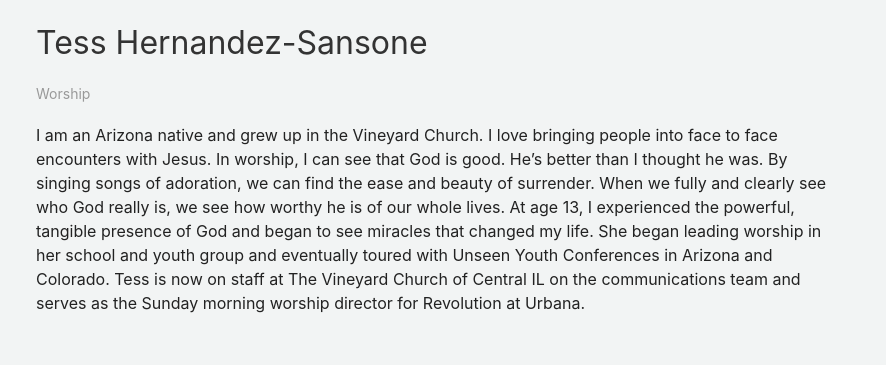
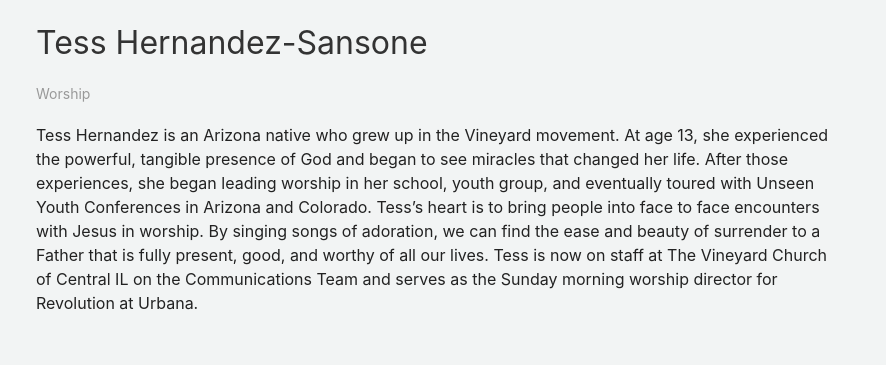
Before and after one commit to TheVineyardChurch/reverb_conference, a Gatsby site: page /about in a window 1280 px wide. Shown: the part 2880-3245 px from the top of the page, 394-1280 px from the left. Built offline with nearby package versions, Linux system fonts and the light colour scheme; Gatsby itself is replaced by a stand-in of ours.

Commit message:
edited tess bio

```diff
--- a/src/components/guests.js
+++ b/src/components/guests.js
@@ -130,16 +130,16 @@ const Jo = {
 
 const Tess = {
   name: "Tess Hernandez-Sansone",
-  bio: `I am an Arizona native and grew up in the Vineyard Church. I love
-  bringing people into face to face encounters with Jesus. In worship, I can
-  see that God is good. He’s better than I thought he was. By singing songs of
-  adoration, we can find the ease and beauty of surrender. When we fully and
-  clearly see who God really is, we see how worthy he is of our whole lives.
-  At age 13, I experienced the powerful, tangible presence of God and began to
-  see miracles that changed my life. She began leading worship in her school and
-  youth group and eventually toured with Unseen Youth Conferences in Arizona and Colorado.
-  Tess is now on staff at The Vineyard Church of Central IL on the communications
-  team and serves as the Sunday morning worship director for Revolution at Urbana.`,
+  bio: `Tess Hernandez is an Arizona native who grew up in the Vineyard movement.
+  At age 13, she experienced the powerful, tangible presence of God and began to
+  see miracles that changed her life. After those experiences, she began leading
+  worship in her school, youth group, and eventually toured with Unseen Youth
+  Conferences in Arizona and Colorado. Tess’s heart is to bring people into face
+  to face encounters with Jesus in worship. By singing songs of adoration, we can
+  find the ease and beauty of surrender to a Father that is fully present, good,
+  and worthy of all our lives. Tess is now on staff at The Vineyard Church of
+  Central IL on the Communications Team and serves as the Sunday morning worship
+  director for Revolution at Urbana.`,
   img: "https://s3.us-east-2.amazonaws.com/assets-reverb.us/guests/TessSansone.jpeg",
   meta: "Worship"
 }
```
